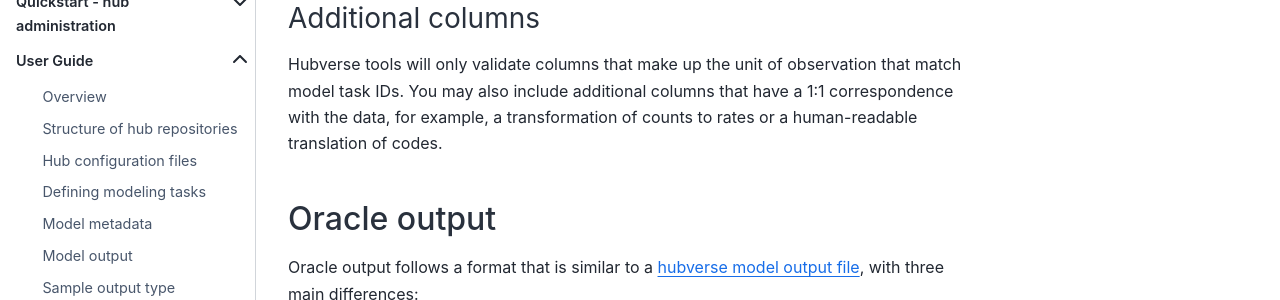
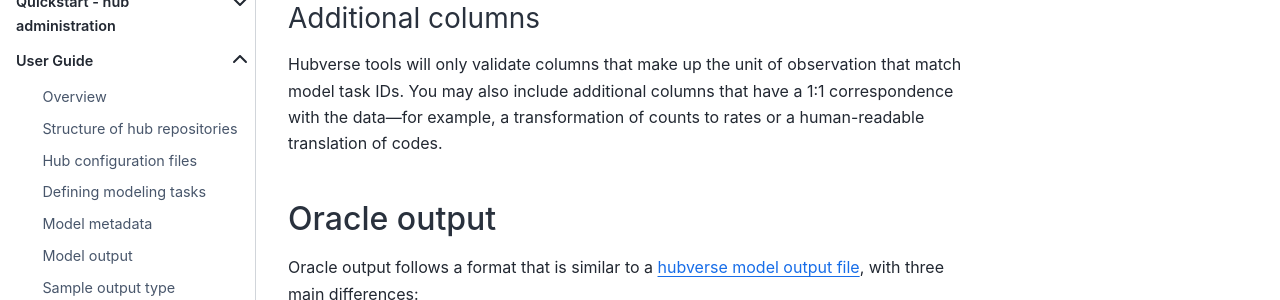
Before and after one commit to hubverse-org/hubDocs, a Sphinx documentation site: the page built from docs/source/user-guide/target-data.md, in a window 1280 px wide and 900 px high, scrolled down 3688 px. Shown: the part 206-506 px from the top of the window. Built offline with Sphinx 7.4.7 and the Sphinx Book theme 1.1.4, drawn with Linux system fonts in a browser that asks for light colours; comment, search, counter and statistics services are not loaded.

```diff
--- a/docs/source/user-guide/target-data.md
+++ b/docs/source/user-guide/target-data.md
@@ -155,7 +155,7 @@ reported in a column called `as_of`. This will then accurately represent what da
 
 Hubverse tools will only validate columns that make up the unit of observation
 that match model task IDs. You may also include additional columns that have
-a 1:1 correspondence with the data, for example, a transformation of counts to
+a 1:1 correspondence with the data---for example, a transformation of counts to
 rates or a human-readable translation of codes.
 
 (target-oracle-output)=
```
